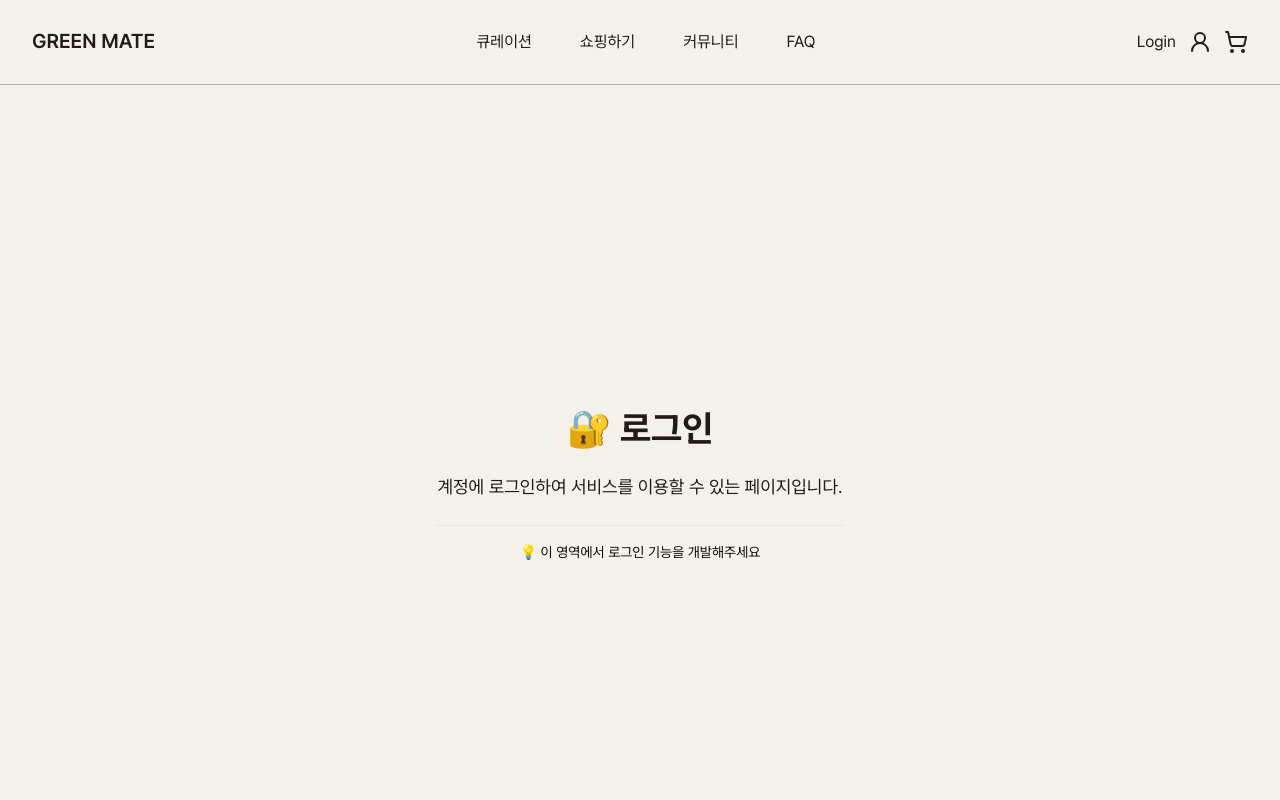
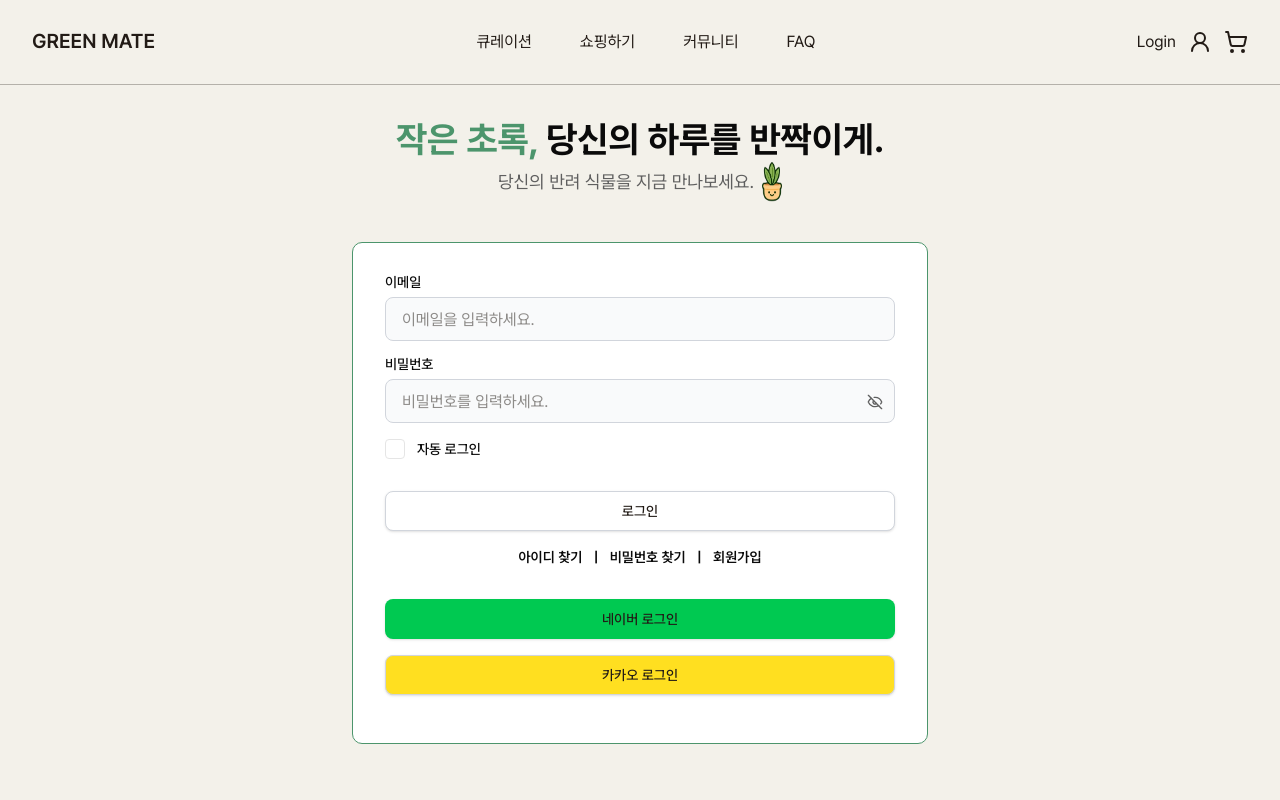
Before and after one commit to toosign00/Final-04-4vely, a Next.js app: page /login in a window 1280 px wide. Shown: the top 800 px of the page. Built offline with nearby package versions, Linux system fonts and the light colour scheme.

Commit message:
✨ feat: implement login page UI with form - Added login form with email, password, and remember me checkbox - Implemented password visibility toggle using Eye and EyeOff icons - Added temporary Naver and Kakao login buttons for visual reference Close #10

```diff
--- a/src/app/(auth)/login/page.tsx
+++ b/src/app/(auth)/login/page.tsx
@@ -1,16 +1,70 @@
+'use client';
+
+import loginPlantIcon from '@/assets/images/login_plant_character.webp';
+import { Button } from '@/components/ui/Button';
+import { Checkbox } from '@/components/ui/Checkbox';
+import { Input } from '@/components/ui/Input';
+import { Label } from '@/components/ui/Label';
+import { Eye, EyeOff } from 'lucide-react';
+import Image from 'next/image';
+import Link from 'next/link';
+
+import { useState } from 'react';
+
 export default function LoginPage() {
+  const [showPassword, setShowPassword] = useState(false);
+
+  const handleTogglePassword = () => {
+    setShowPassword((prev) => {
+      return !prev;
+    });
+  };
+
   return (
-    <div className='bg-surface flex min-h-screen flex-col items-center justify-center p-8'>
-      <div className='mx-auto max-w-2xl text-center'>
-        <h1 className='text-secondary mb-6 text-4xl font-bold'>🔐 로그인</h1>
-
-        <div className='space-y-4'>
-          <p className='text-secondary text-lg'>계정에 로그인하여 서비스를 이용할 수 있는 페이지입니다.</p>
-
-          <div className='border-gary-300 mt-6 border-t pt-4'>
-            <p className='text-surface0 text-sm'>💡 이 영역에서 로그인 기능을 개발해주세요</p>
+    <div className='mb-10 flex w-full flex-col items-center p-8'>
+      <h1 className='t-h1'>
+        <span className='text-accent'>작은 초록,</span> 당신의 하루를 반짝이게.
+      </h1>
+      <p className='text-muted mb-10 flex items-center gap-2 md:text-lg'>
+        당신의 반려 식물을 지금 만나보세요.
+        <Image className='h-8 w-4 md:h-10 md:w-5' src={loginPlantIcon} alt='식물 캐릭터' />
+      </p>
+      <div className='border-login w-full max-w-xl rounded-lg border-[0.5px] bg-white p-8'>
+        <form className='flex w-full flex-col justify-center'>
+          <div className='mb-2'>
+            <Label htmlFor='email'>이메일</Label>
+            <Input type='email' id='email' placeholder='이메일을 입력하세요.' className='my-2' autoComplete='username' />
           </div>
-        </div>
+          <div className='relative mb-2'>
+            <Label htmlFor='password'>비밀번호</Label>
+            <Input id='password' placeholder='비밀번호를 입력하세요.' className='my-2 pr-10' type={showPassword ? 'text' : 'password'} autoComplete='current-password' />
+            <button type='button' onClick={handleTogglePassword} className='text-muted absolute top-1/2 right-3 cursor-pointer' aria-label={showPassword ? '비밀번호 보기' : '비밀번호 숨기기'}>
+              {showPassword ? <Eye size={16} /> : <EyeOff size={16} />}
+            </button>
+          </div>
+          <div className='flex gap-3'>
+            <Checkbox id='remember-login' name='remember' />
+            <Label htmlFor='remember-login'>자동 로그인</Label>
+          </div>
+          <Button fullWidth variant='default' size='lg' className='mt-8'>
+            로그인
+          </Button>
+          <div className='mt-4 mb-8 space-x-2 text-center text-xs font-semibold md:text-sm'>
+            <span>아이디 찾기</span>
+            <span> | </span>
+            <span>비밀번호 찾기</span>
+            <span> | </span>
+            <Link href='/sign-up' className='underline-offset-4 hover:underline'>
+              회원가입
+            </Link>
+          </div>
+          <Button className='mb-4 bg-green-500 hover:bg-green-700' fullWidth variant='primary' size='lg'>
+            네이버 로그인
+          </Button>
+          <Button className='mb-4 bg-yellow-300 hover:bg-amber-300' fullWidth variant='default' size='lg'>
+            카카오 로그인
+          </Button>
+        </form>
       </div>
     </div>
   );
--- a/src/components/ui/Checkbox.tsx
+++ b/src/components/ui/Checkbox.tsx
@@ -11,7 +11,7 @@ function Checkbox({ className, ...props }: React.ComponentProps<typeof CheckboxP
     <CheckboxPrimitive.Root
       data-slot='checkbox'
       className={cn(
-        'peer border-input dark:bg-input/30 data-[state=checked]:bg-primary data-[state=checked]:text-primary-foreground dark:data-[state=checked]:bg-primary data-[state=checked]:border-primary focus-visible:border-ring focus-visible:ring-ring/50 aria-invalid:ring-destructive/20 dark:aria-invalid:ring-destructive/40 aria-invalid:border-destructive size-5 shrink-0 rounded-[4px] border outline-none focus-visible:ring-[3px] disabled:cursor-not-allowed disabled:opacity-50',
+        'peer border-input dark:bg-input/30 data-[state=checked]:bg-primary data-[state=checked]:text-primary-foreground dark:data-[state=checked]:bg-primary data-[state=checked]:border-primary focus-visible:border-ring focus-visible:ring-ring/50 aria-invalid:ring-destructive/20 dark:aria-invalid:ring-destructive/40 aria-invalid:border-destructive size-5 shrink-0 cursor-pointer rounded-[4px] border outline-none focus-visible:ring-[3px] disabled:cursor-not-allowed disabled:opacity-50',
         className,
       )}
       {...props}
```
